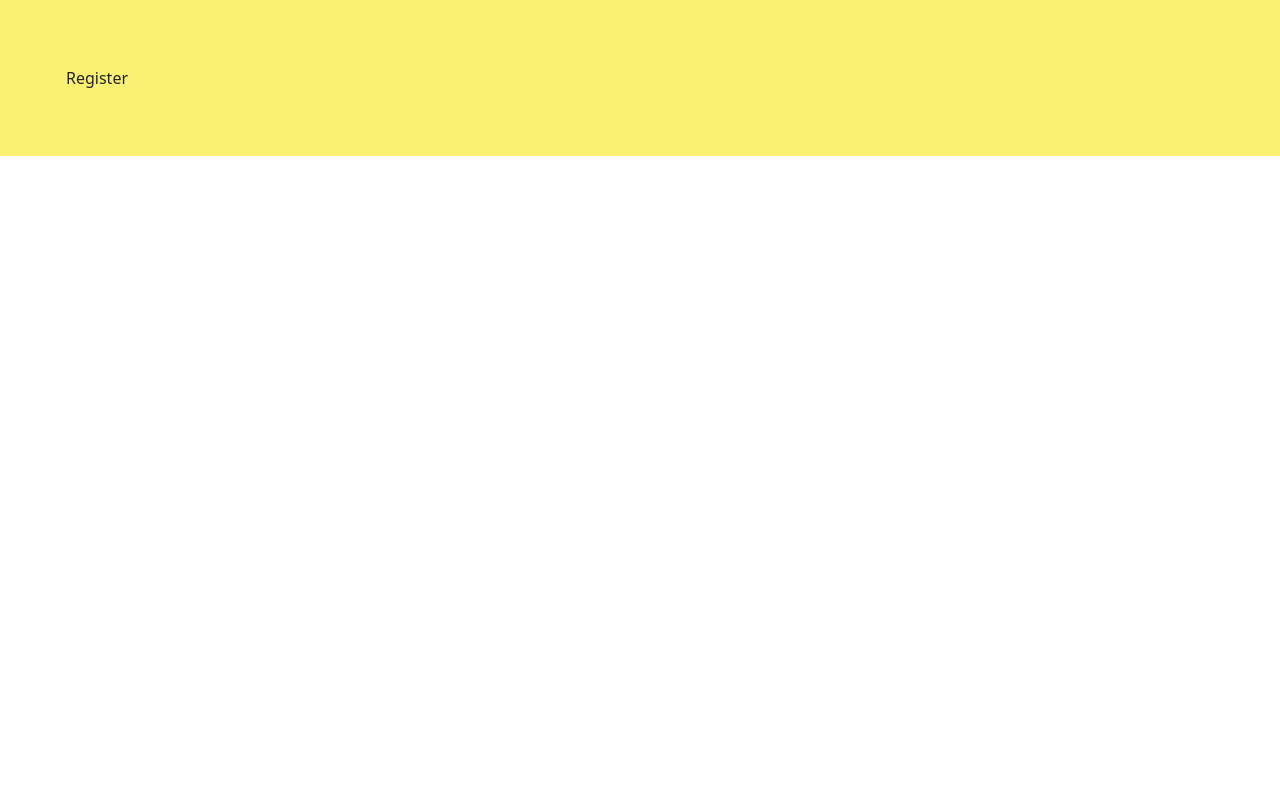
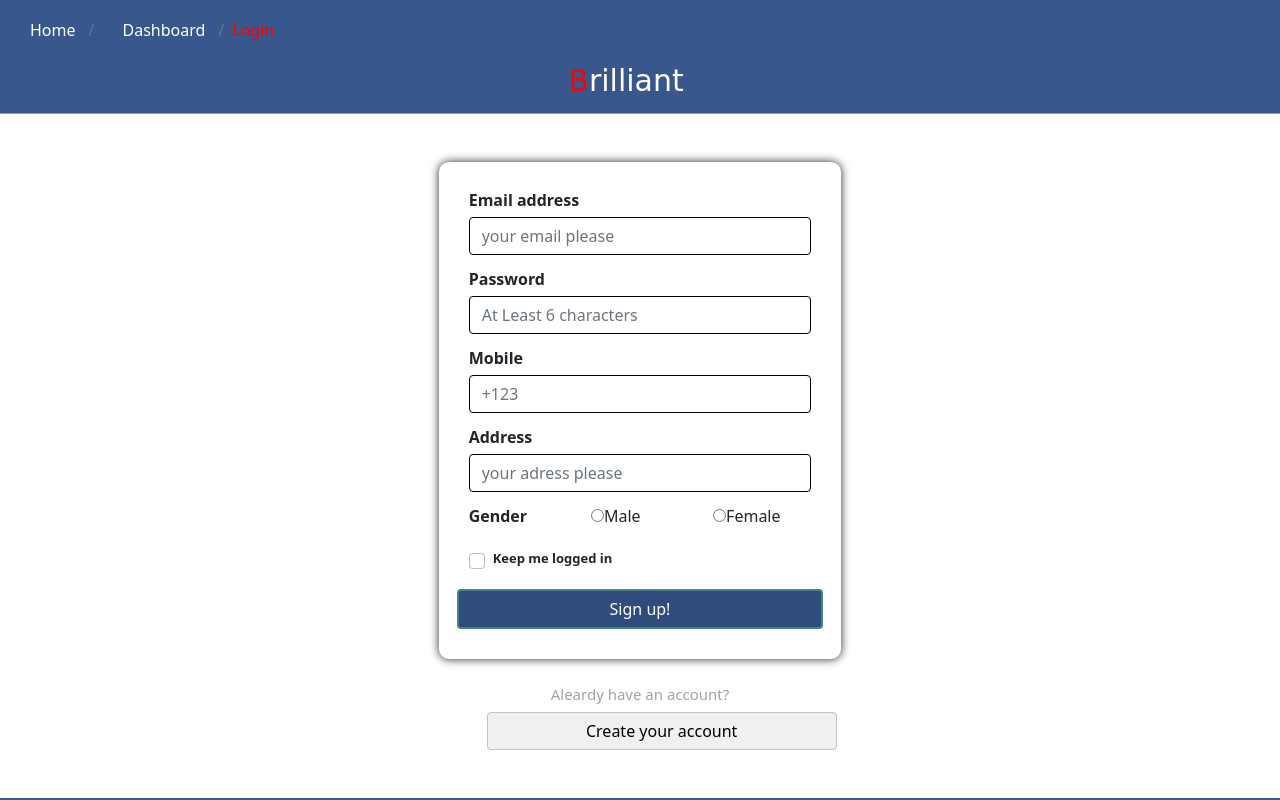
Before and after one commit to mohamed-abdelmonsef/online-market, a React (Create React App) app: page /register in a window 1280 px wide. Shown: the top 800 px of the page. Built offline with nearby package versions, Linux system fonts and the light colour scheme.

Commit message:
Register and Contact

```diff
--- a/src/components/contactUs.js
+++ b/src/components/contactUs.js
@@ -1,11 +1,81 @@
 import React from "react";
+import { BrowserRouter as Router, Route, Link } from "react-router-dom";
+import Footer from "./shared/footer";
+
+
 export default class Contact extends React.Component {
 
 
     render() {
         return (
             <div>
-                Contact
+                <section className="navSec">
+                    <div className="page">
+                        <div className="header">
+
+                            <nav aria-label="breadcrumb" className="mt-2">
+                                <ol class="breadcrumb">
+                                    <li class="breadcrumb-item"><Link to="/">Home</Link></li>
+                                    <li class="breadcrumb-item"><Link to="/Dashboard">Dashboard</Link></li>
+                                    <li class="breadcrumb-item active" aria-current="page">Login</li>
+                                </ol>
+                            </nav>
+                            <a class="navbar-brand me-5" href="#"><span>B</span>rilliant</a>
+                        </div>
+                    </div>
+
+                    <div className="container-fluid mb-5 mt-5">
+                        <div class="row justify-content-center">
+
+
+                            <div class="col-6">
+                                <h1 class="contact-h">LIFE<br />
+                                    IT COULD BE <br />
+                                    JUST THE THING<br />
+                                    YOUR BRAND<br />
+                                    NEEDS.</h1>
+
+                            </div>
+                            <div class="col-4">
+                                <form className="form">
+                                    <div class=" justify-content-center">
+                                        <h1 class="contact-header">Contact Us</h1>
+                                    </div>
+
+                                    <div class="mb-3">
+
+
+                                        <label class="form-label">name</label>
+                                        <input type="text" class="form-control" placeholder="your name please" />
+                                    </div>
+                                    <div class="mb-3">
+                                        <label class="form-label">Email address</label>
+                                        <input type="email" class="form-control" aria-describedby="emailHelp" placeholder="your email please" />
+                                    </div>
+
+                                    <div class="mb-3">
+                                        <label class="form-label">Mobile</label>
+                                        <input type="tel" class="form-control" placeholder="+123" />
+                                    </div>
+                                    <div class="mb-3 justify-content-center">
+                                        <div class="form-group green-border-focus">
+                                            <label class="form-label" >Your massage</label>
+                                            <textarea class="form-control" id="exampleFormControlTextarea5" rows="3" placeholder="be nice please"></textarea>
+                                        </div>
+                                    </div>
+
+                                    <div class="row justify-content-center">
+                                        <button type="submit" class="btn loginbtn">send it!</button>
+                                    </div>
+
+                                </form>
+                            </div>
+
+
+                        </div>
+                    </div>
+                    <Footer />
+                </section>
             </div>
         )
     }
--- a/src/components/css/style.css
+++ b/src/components/css/style.css
@@ -171,10 +171,10 @@
   .page{
       margin-bottom: 15px;
   }
-   .loginbtn{
-    width: 300px;
-    color: white;
-    background-color: #38578C;
+  .loginbtn{
+    /* width: 350px; */
+    color: white !important;
+    background-color: #304c7c !important;
     border-color: rgb(67, 132, 134);
     border-width: 2px;
   }
@@ -198,32 +198,20 @@
   .header {
       color: white;
   }
+/* contact */
+.contact-h{
+  margin-top: 20px;
+  color: #38578C;
+  font-size: 70px;
+  font-weight: 900;
+  line-height: 1;
+  padding: 13px 0;
+}
+.contact-header{
+  color:#38578C ;
+}
 
 /* End of Login */
-
-
-
-
-
-/* Start of product */
-
-/* .carousel {
-  width:450px;
-  height:360px;
-} */
-.carousel-inner > .carousel-item > img{
-  width:450px;
-  height:500px;
-}
-
-#buynow{
-  background-color: #38578C;
-}
-/* End of product */
-
-
-
-
 /* .col span{
     color: red;
     font-family:Comic Sans MS, Comic Sans, cursive ;
--- a/src/components/login.js
+++ b/src/components/login.js
@@ -1,9 +1,7 @@
 import React from "react";
-//import classes from './css/login.module.css'
 import { BsFillCaretRightFill } from "react-icons/bs";
 import { BrowserRouter as Router, Route, Link } from "react-router-dom";
 import Footer from "./shared/footer";
-//import Header from "./shared/header";
 
 export default class Login extends React.Component {
 
@@ -44,7 +42,9 @@ export default class Login extends React.Component {
                                     <input type="checkbox" class="form-check-input" />
                                     <label class="form-check-label" >Keep me logged in</label>
                                 </div>
-                                <button type="submit" class="btn loginbtn">Continue</button>
+                                <div class="row justify-content-center">
+                                    <button type="submit" class="btn loginbtn">Continue</button>
+                                </div>
                                 <div class="form-text">By signing in, you agree to our website's
                                     <font color='#46b5e8'> Condtions of Use</font> and <font color='#46b5e8'> Privacy Notice.</font></div>
                                 <div className="help">  <BsFillCaretRightFill className='icon' /><font color='#46b5e8' >Need help?</font></div>
@@ -54,7 +54,9 @@ export default class Login extends React.Component {
                                     New to our site?
                                 </span>
                             </div><br />
-                            <button type="button" class="btn btn-primary" id="btn" >Create your account</button>
+                            <Link to="/register">
+                                <button type="button" class="btn btn-primary" id="btn" >Create your account</button>
+                            </Link>
                         </section>
                     </section>
                 </div>
--- a/src/components/register.js
+++ b/src/components/register.js
@@ -1,14 +1,102 @@
 import React from "react";
-import classes from './css/register.module.css'
+import { BrowserRouter as Router, Route, Link } from "react-router-dom";
+import Footer from "./shared/footer";
 
 
-export default class Register extends React.Component{
+export default class Register extends React.Component {
 
 
-    render(){
-        return(
-            <div className={classes.Test}>
-                Register
+    render() {
+        return (
+            <div>
+                <section className="navSec">
+                    <div className="page">
+                        <div className="header">
+                            {/* <NavLink exact activeClassName="active" to="/">Home</NavLink>
+                        <NavLink activeClassName="active" to="/Login">Login</NavLink>
+                        <NavLink activeClassName="active" to="/Dashboard">Dashboard</NavLink> */}
+
+                            <nav aria-label="breadcrumb" className="mt-2">
+                                <ol class="breadcrumb">
+                                    <li class="breadcrumb-item"><Link to="/">Home</Link></li>
+                                    <li class="breadcrumb-item"><Link to="/Dashboard">Dashboard</Link></li>
+                                    <li class="breadcrumb-item active" aria-current="page">Login</li>
+                                </ol>
+                            </nav>
+                            <a class="navbar-brand me-5" href="#"><span>B</span>rilliant</a>
+                        </div>
+                    </div>
+                    <div className="container-fluid mb-5 mt-5">
+                        <section className="row justify-content-center">
+                            <section className="col-4">
+                                <form className="form">
+                                    <div class="mb-3">
+                                        <label class="form-label">Email address</label>
+                                        <input type="email" class="form-control" aria-describedby="emailHelp" placeholder="your email please" />
+                                    </div>
+                                    <div class="mb-3">
+                                        <label class="form-label">Password</label>
+                                        <input type="password" class="form-control" minlength="5" placeholder="At Least 6 characters" />
+                                    </div>
+                                    <div class="mb-3">
+                                        <label class="form-label">Mobile</label>
+                                        <input type="tel" class="form-control" placeholder="+123" />
+                                    </div>
+                                    <div class="mb-3">
+                                        <label class="form-label">Address</label>
+                                        <input type="text" class="form-control" placeholder="your adress please" />
+                                    </div>
+
+                                    <div class="mb-3">
+                                        < div class="row">
+                                            <div class="col-sm">
+                                                <label class="form-label">Gender</label>
+                                            </div>
+
+                                            <div class="col-sm">
+                                                <input type="radio" id="contactChoice1"
+                                                    name="contact" value="Male" />
+                                                <label for="contactChoice1">Male</label>
+                                            </div>
+                                            <div class="col-sm">
+                                                <input type="radio" id="contactChoice1"
+                                                    name="contact" value="Female" />
+                                                <label for="contactChoice1">Female</label>
+                                            </div>
+                                        </div>
+
+
+
+                                    </div>
+                                    <div class="mb-3 form-check">
+                                        <input type="checkbox" class="form-check-input" />
+                                        <label class="form-check-label" >Keep me logged in</label>
+                                    </div>
+                                    <div class="row justify-content-center">
+                                        <button type="submit" class="btn loginbtn">Sign up!</button>
+                                    </div>
+
+
+                                </form><br />
+                                <div className="line ">
+                                    <p className="new" >
+                                        Aleardy have an account?
+
+                                    </p>
+                                </div>
+                                <div className="mt-2">
+                                    <Link to="/Login">
+                                        <button type="button" class="btn btn-primary mt-2 ms-5" id="btn" >Create your account</button>
+                                    </Link>
+
+                                </div>
+
+
+                            </section>
+                        </section>
+                    </div>
+                    <Footer />
+                </section>
             </div>
         )
     }
```
Also changed, not shown: src/components/aboutUs.js (+12 -0 lines).
